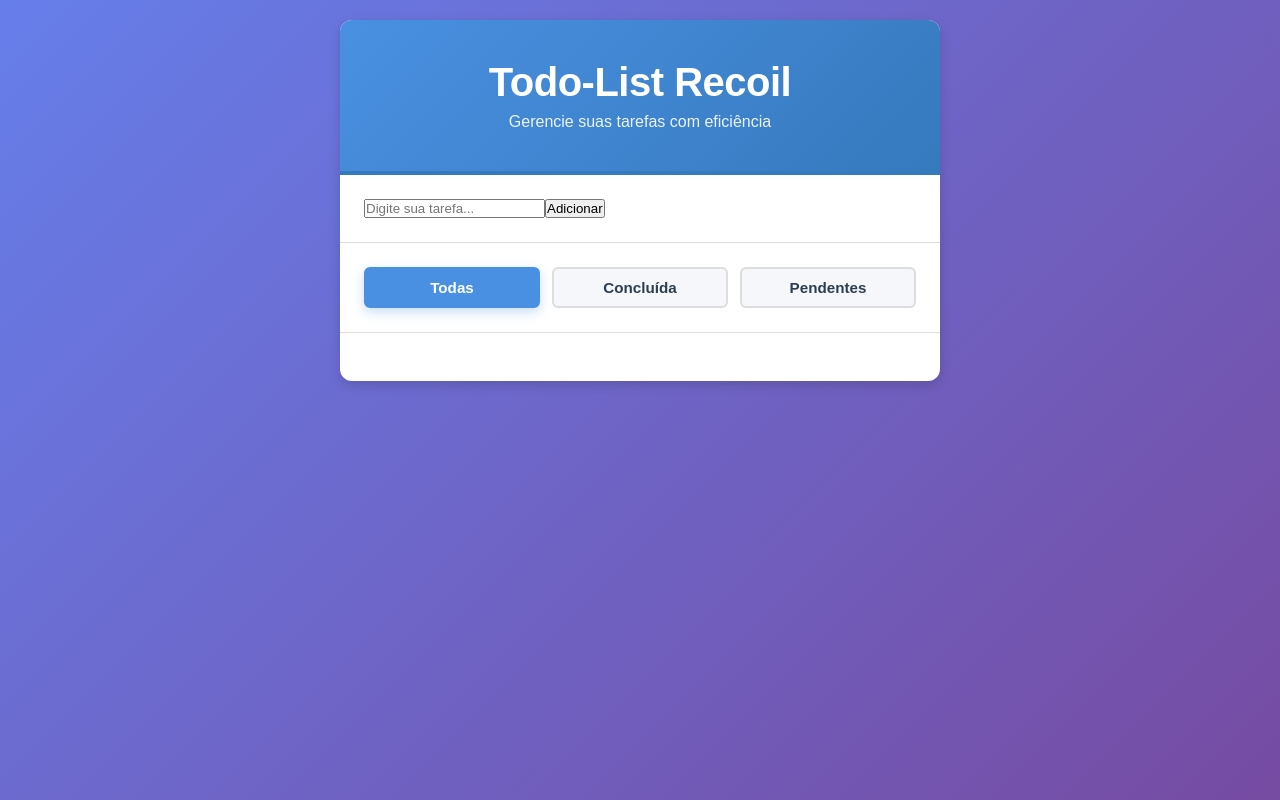
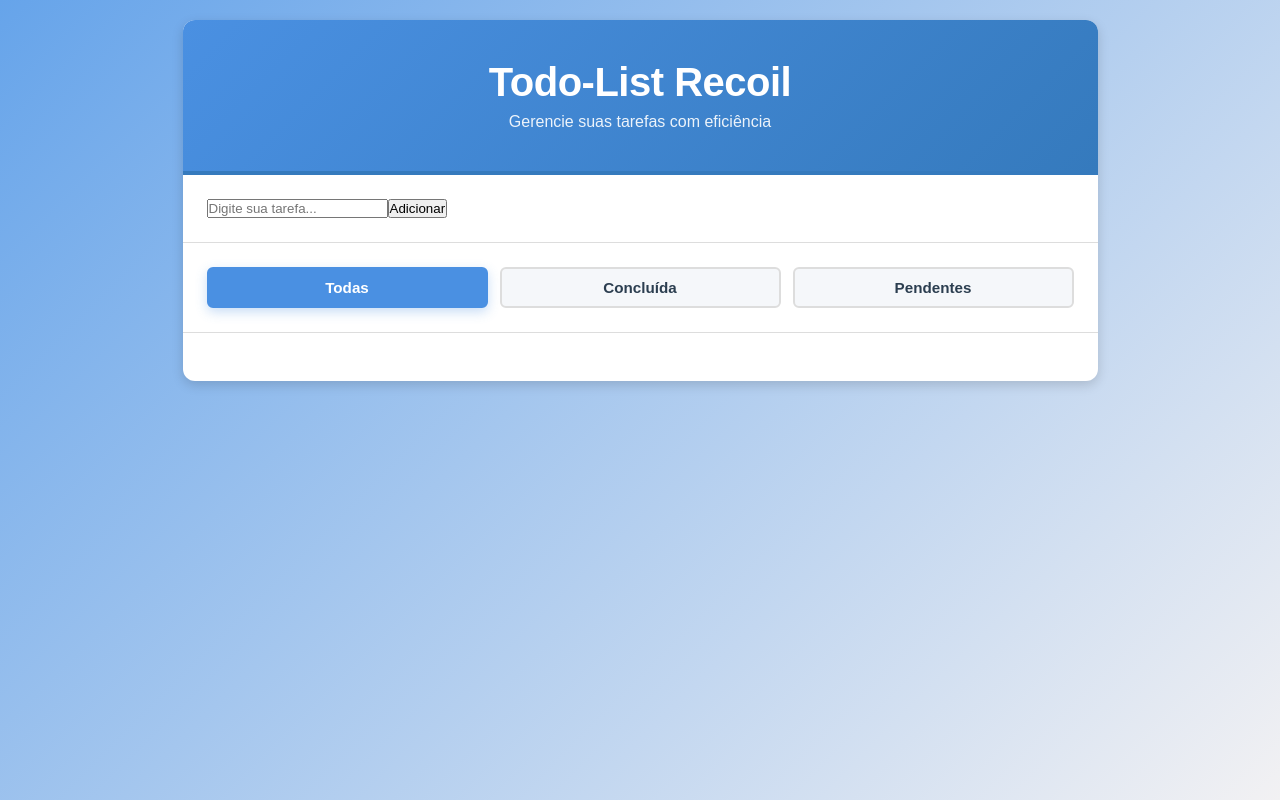
Before and after one commit to annesilv4/todo-list-recoil, a React (Vite) app: page / in a window 1280 px wide. Built offline with nearby package versions, Linux system fonts and the light colour scheme.

Commit message:
style: adjust background gradient and increase max-width

```diff
--- a/src/App.css
+++ b/src/App.css
@@ -4,12 +4,12 @@
   align-items: flex-start;
   min-height: 100vh;
   padding: 20px;
-  background: linear-gradient(135deg, #667eea 0%, #764ba2 100%);
+  background: linear-gradient(135deg, #66a4ea 0%, #f2f1f3 100%);
 }
 
 .app-main {
   width: 100%;
-  max-width: 600px;
+  max-width: 915px;
   background: var(--surface);
   border-radius: 12px;
   box-shadow: var(--shadow-lg);
```
